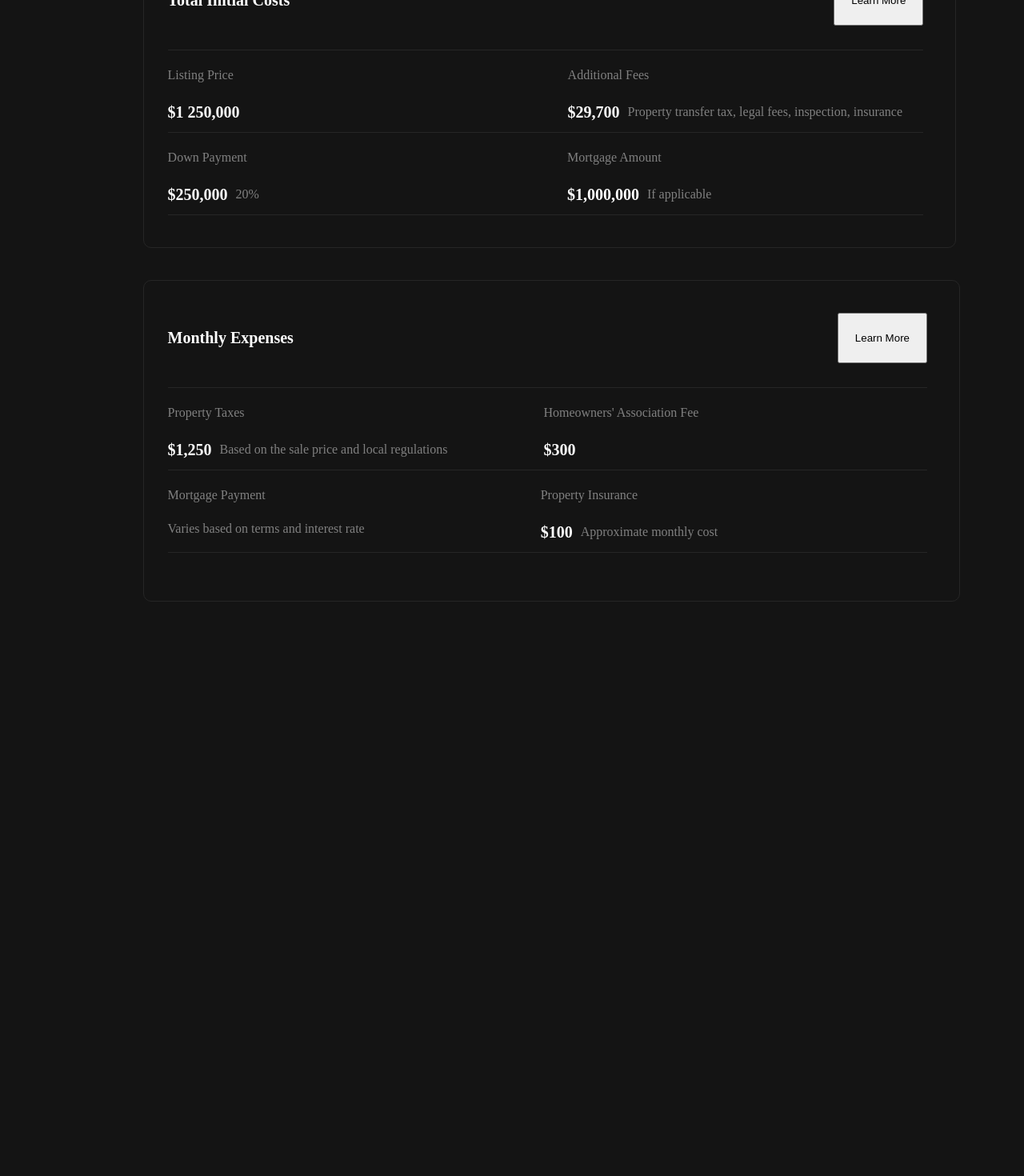
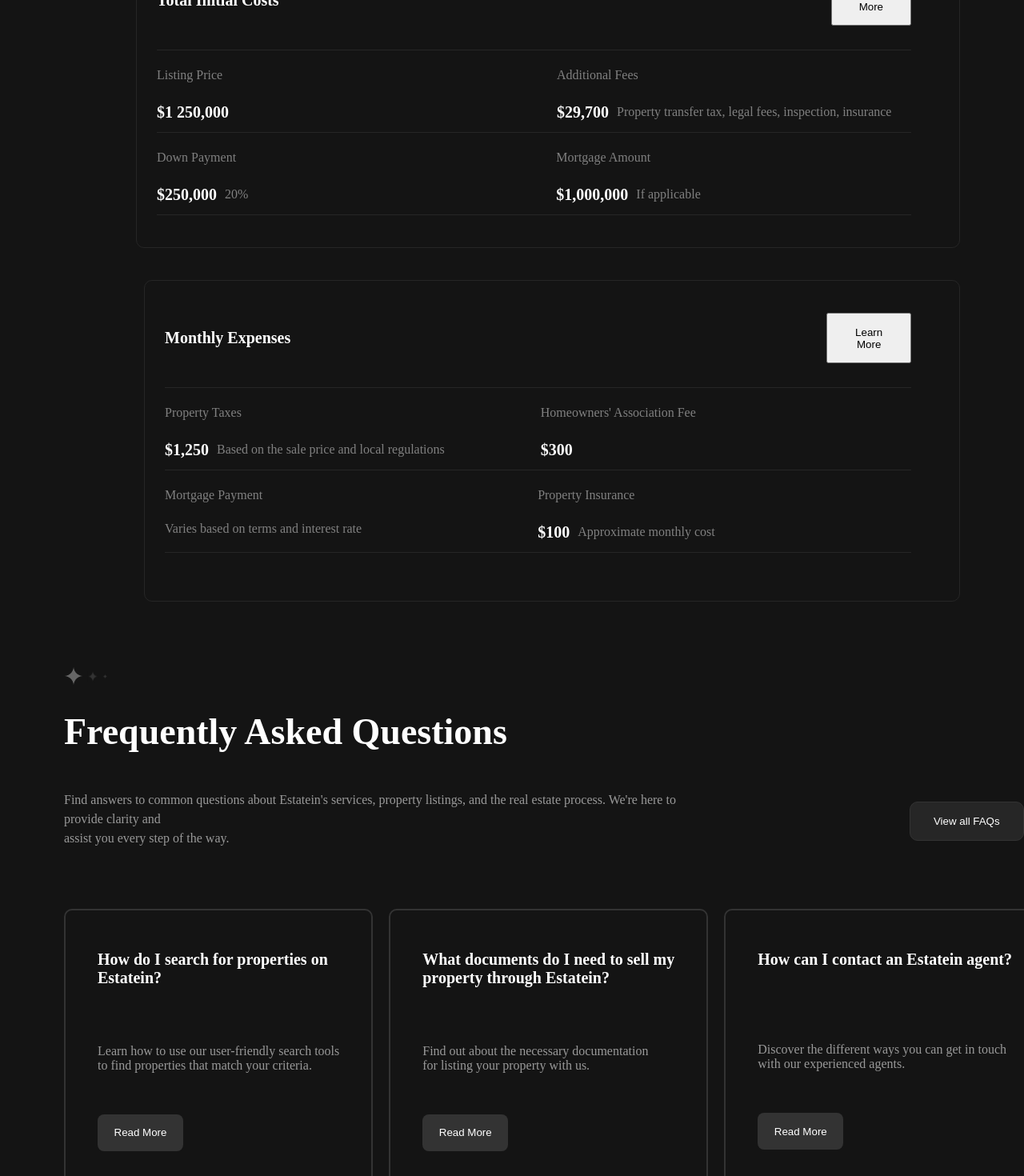
Before and after one commit to DeVTeJ10/Home-ly, a React (Vite) app: page /properties-page in a window 1280 px wide. Shown: the part 3917-5387 px from the top of the page at 80% size. Before the commit the page ends 4669 px from the top, so only its background shows below. Built offline with nearby package versions, Linux system fonts and the light colour scheme.

Commit message:
Properties page completion edit

```diff
--- a/src/pages/properties/propertiesPage.css
+++ b/src/pages/properties/propertiesPage.css
@@ -386,13 +386,15 @@
 .additional{
     display: flex;
     justify-content: space-between;
-    gap: 680px;
+    gap: 670px;
+
 }
 
 .additionalxxss{
     display: flex;
-    justify-content: space-evenly;
-    gap: 680px;
+    justify-content: space-around;
+    gap: 690px;
+
 }
 
 .additionalxs{
@@ -520,7 +522,7 @@
     display: flex;
     align-items: center;
     justify-content: right;
-    /* padding-left: 80px; */
+    padding-left: 100px;
     /* padding-right: 80px; */
     gap: 160px;
 
@@ -535,8 +537,8 @@
     gap: 30px;
     border: 1px solid #262626;
     border-radius: 10px;
-    padding-left: 30px;
-    padding-right: 40px;
+    padding-left: 25px;
+    padding-right: 60px;
     padding-top: 40px;
     padding-bottom: 40px;
 }
@@ -569,6 +571,14 @@
     display: flex;
     justify-content: space-between;
     color: white;
+    padding-left: -10px;
+    gap: 30px;
+}
+
+.greatguymanxq{
+    display: flex;
+    justify-content: space-between;
+    color: white;
 }
 
 .oboygood{display: flex;
@@ -578,9 +588,10 @@
 }
 
 .oboygoodxs{display: flex;
-    padding-left: 80px;
+    padding-left: 170px;
     padding-right: 80px;
     margin-top: 40px;
+    /* justify-content: right; */
 }
 
 .oboygoods{
--- a/src/pages/properties/propertiesPage.jsx
+++ b/src/pages/properties/propertiesPage.jsx
@@ -1,6 +1,7 @@
 import React from "react";
 import Header from "../../components/Header/index";
 import Stark from "../../components/Stars/indexmax";
+import Footer from "../../components/Footer/indexx"
 import "./propertiesPage.css";
 
 function propertiesPage() {
@@ -446,6 +447,85 @@ function propertiesPage() {
           </div>
         </div>
       </div>
+      <div className="starSign">
+        <img src="./src/images/star1.png" width={24} height={24} />
+        <img src="./src/images/star2.png" width={14.4} height={14.4} />
+        <img src="./src/images/star3.png" width={6.72} height={6.72} />
+      </div>
+
+      <div className="colors">
+        <div className="checkprops">
+          <h1>Frequently Asked Questions</h1>
+          <div className="allProperties">
+            <p className="xplore">
+              Find answers to common questions about Estatein's services,
+              property listings, and the real estate process. We're here to
+              provide clarity and<br></br> assist you every step of the way.
+            </p>
+            <button className="viewAll">View all FAQs</button>
+          </div>
+        </div>
+
+        <div className="qwertysp">
+          <div className="qwertys">
+            <h3>
+              How do I search for properties on<br></br> Estatein?
+            </h3>
+            <p className="learnHow">
+              Learn how to use our user-friendly search tools<br></br>
+              to find properties that match your criteria.
+            </p>
+            <button className="viewAlls1"> Read More</button>
+          </div>
+          <div className="qwertys">
+            <h3>
+              What documents do I need to sell my<br></br> property through
+              Estatein?
+            </h3>
+            <p className="learnHow">
+              Find out about the necessary documentation <br></br>
+              for listing your property with us.
+            </p>
+            <button className="viewAlls1"> Read More</button>
+          </div>
+          <div className="qwertys">
+            <h3>How can I contact an Estatein agent?</h3>
+            <p className="learnHows">
+              Discover the different ways you can get in touch<br></br>
+              with our experienced agents.
+            </p>
+            <button className="viewAlls1"> Read More</button>
+          </div>
+        </div>
+      </div>
+      <div className="pages2">
+        <p> 01 of 10 </p>
+        <div className="pageBTNs">
+          <button className="nextPage1">
+            {" "}
+            <img src="./src/images/arrow2.png" width={24} height={24}></img>
+          </button>
+          <button className="nextPage2">
+            {" "}
+            <img src="./src/images/arrow1.png" width={24} height={24}></img>
+          </button>
+        </div>
+      </div>
+      <div className="checkpropss">
+        <h1>Start Your Real Estate Journey Today</h1>
+        <div className="allProperties">
+          <p className="xplore">
+            Your dream property is just a click away. Whether you're looking for
+            a new home, a strategic investment, or expert real estate advice,
+            <br></br> Estatein is here to assist you every step of the way. Take
+            the first step towards your real estate goals and explore our
+            available properties<br></br> or get in touch with our team for
+            personalized assistance.
+          </p>
+          <button className="viewAllsss">Explore Properties</button>
+        </div>
+      </div>
+      < Footer/>
     </div>
   );
 }
```
